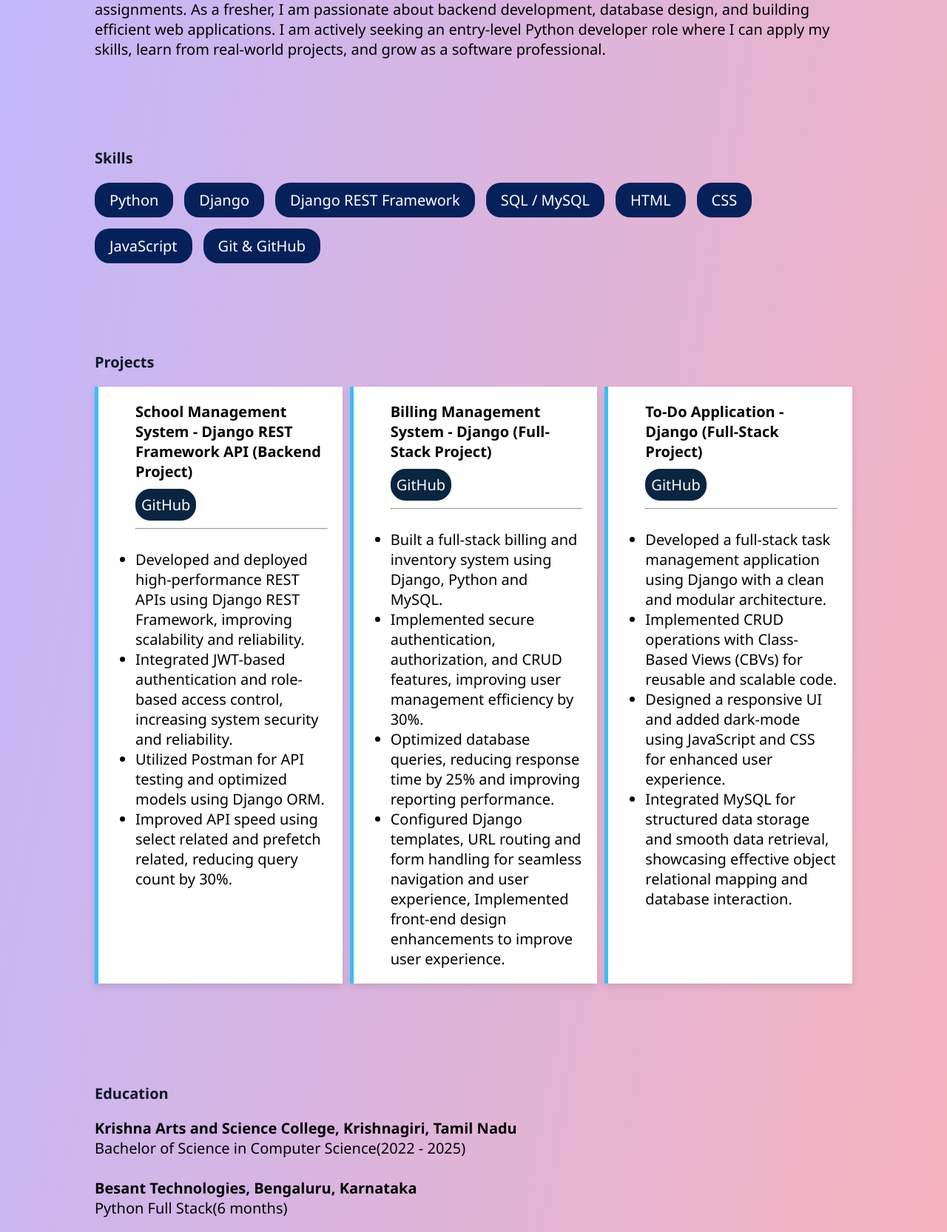
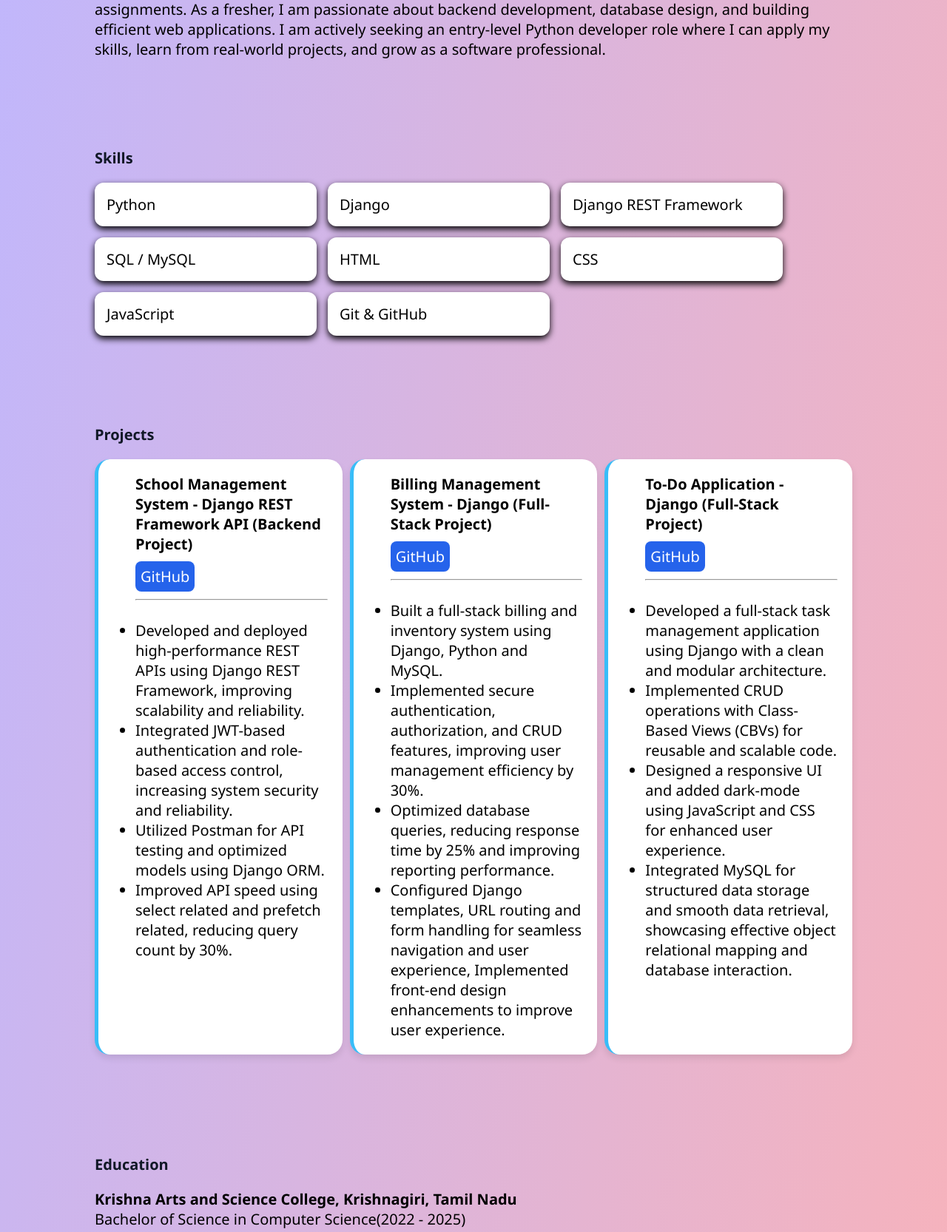
Before and after one commit to Sathishkumar2k05/Portfolio-Django, a Django app: page / in a window 1280 px wide. Shown: the part 567-2233 px from the top of the page at 74% size. Run offline with Django 5.2, Linux system fonts and the light colour scheme.

Commit message:
add some changes

```diff
--- a/frontend/templates/index.html
+++ b/frontend/templates/index.html
@@ -53,14 +53,14 @@
 <section id="skills">
     <h2>Skills</h2>
     <div class="skills-grid">
-        <span>Python</span>
-        <span>Django</span>
-        <span>Django REST Framework</span>
-        <span>SQL / MySQL</span>
-        <span>HTML</span>
-        <span>CSS</span>
-        <span>JavaScript</span>
-        <span>Git & GitHub</span>
+        <div class="skill-card">Python</div>
+        <div class="skill-card">Django</div>
+        <div class="skill-card">Django REST Framework</div>
+        <div class="skill-card">SQL / MySQL</div>
+        <div class="skill-card">HTML</div>
+        <div class="skill-card">CSS</div>
+        <div class="skill-card">JavaScript</div>
+        <div class="skill-card">Git & GitHub</div>
     </div>
 </section>
 
@@ -150,7 +150,7 @@
                 <p>Message</p>
                 {{form.message}}
             </div>
-            <button type="submit" class="btn btn-primary">Send Message</button>
+            <button type="submit" class="btn btn-primary" style="cursor: pointer;">Send Message</button>
         </form>
     </div>
 </section>
--- a/static/css/style.css
+++ b/static/css/style.css
@@ -133,37 +133,35 @@ header{
     display: flex;
     margin: 10px 10px 10px 0;
     padding: 7px;
-    border-radius: 20px;
-    background-color: #0a2540;
+    border-radius: 8px;
+    background: #2563eb;
     text-decoration: none;
-    border: 1px solid #0a2540;
+    border: none;
     display: inline-block;
     color: white;
-    transition: transform 0.3s ease, box-shadow 0.3s ease;
-    transform-origin: center;
+    transition: transform 0.3s ease;
 }
 
 .pro_git:hover{
-  transform: translate(2px, 2px);
-  background-color: rgb(48, 23, 158);
+  background: #1e40af;
+  transform: scale(1.05);
 }
 
 .pro_resume{
     display: inline-block;
-    border-radius: 20px;
+    border-radius: 8px;
     text-decoration: none;
-    border: 1px solid #0a2540;
+    border: none;
     padding: 7px;
-    background-color: #0a2540;
+    background: #2563eb;
     color: white;
     margin-top: 20px;
-    transition: transform 0.3s ease, box-shadow 0.3s ease;
-    transform-origin: center;
+    transition: transform 0.3s ease;
 }
 
 .pro_resume:hover{
-  background-color: rgb(48, 23, 158);
-  transform: translate(2px, 2px);
+  background: #1e40af;
+  transform: scale(1.05);
 
 }
 
@@ -182,11 +180,13 @@ section h2 {
     gap: 15px;
 }
 
-.skills-grid span {
-    background: #06215a;
-    color: white;
-    padding: 10px 20px;
-    border-radius: 20px;
+.skill-card{
+  padding: 16px;
+  border-radius: 12px;
+  background: white;
+  box-shadow: 0 4px 10px;
+  transition: transform 0.3s ease, box-shadow 0.3s ease;
+  width: 300px;
 }
 
 .progress {
@@ -237,6 +237,7 @@ section h2 {
     margin-bottom: 15px;
     border-left: 5px solid #38bdf8;
     box-shadow: 0 5px 10px rgba(0,0,0,0.1);
+    border-radius: 20px;
     width: 100%;
     max-width: 500px;
     transition: transform 0.3s ease, box-shadow 0.3s ease;
@@ -247,7 +248,7 @@ section h2 {
 
 .project-card:hover{
   box-shadow: 2px 12px 25px rgba(0, 0, 0, 0.2);
-  background-color: rgb(194, 194, 194);
+  background-color: rgb(234, 233, 233);
 }
 
 .social {
```
Also changed, not shown: db.sqlite3.
